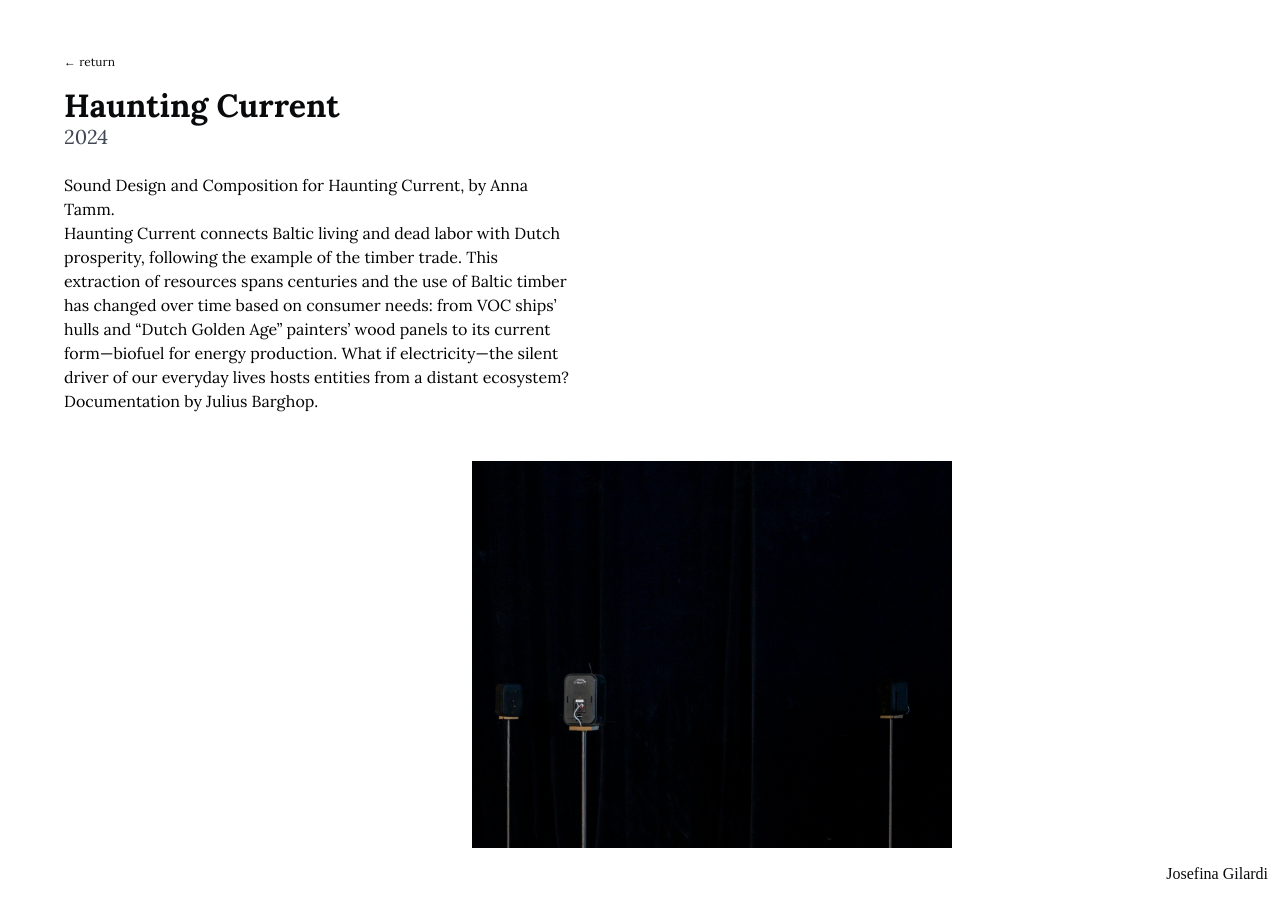
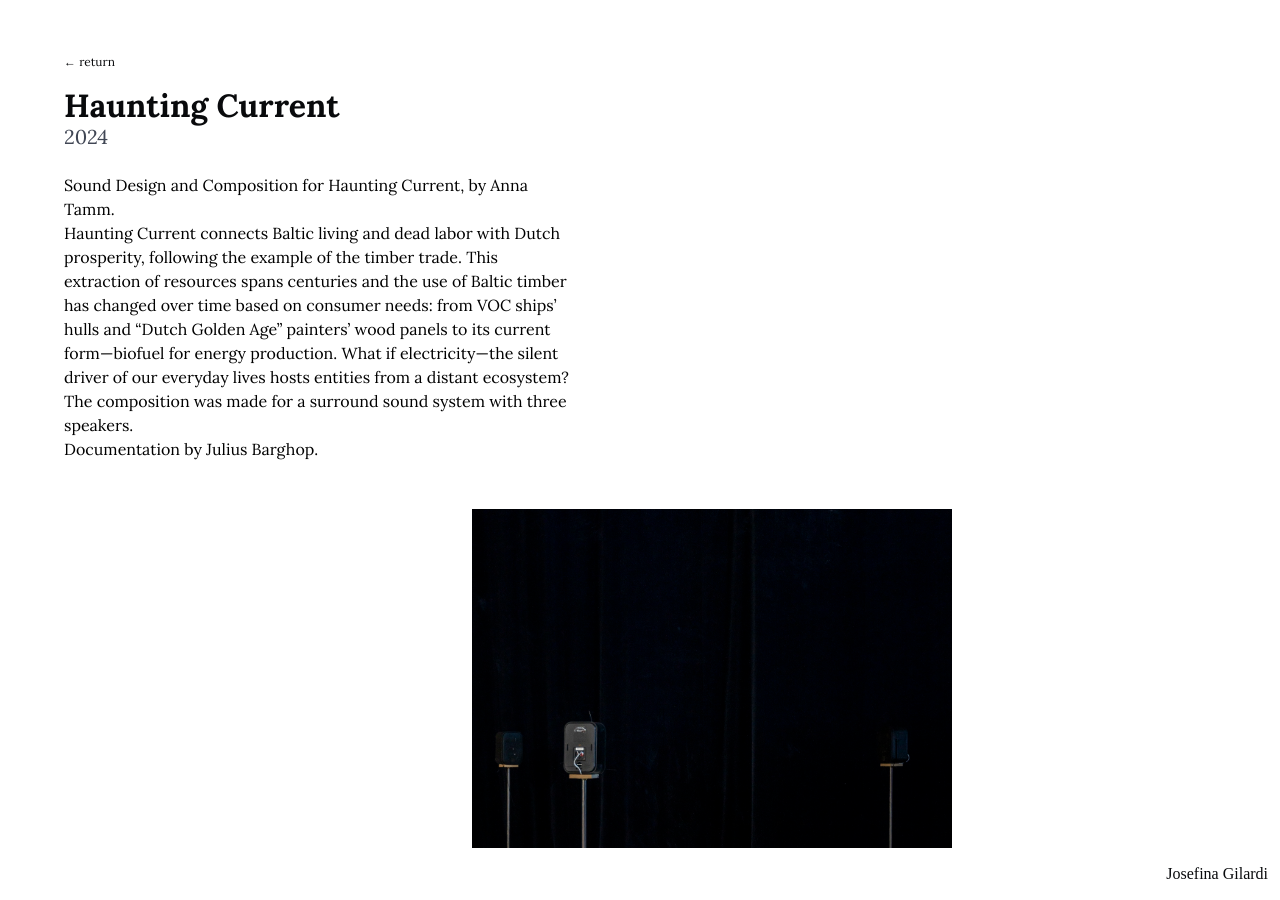
Before and after one commit to corvalanlara/gilardi, a Jekyll site: the page built from collections/_colecciones/haunting-current.md, in a window 1280 px wide and 900 px high. Built offline with Jekyll 4.4.1, drawn with Linux system fonts in a browser that asks for light colours; some web fonts are replaced.

Commit message:
Update haunting-current.md

```diff
--- a/collections/_colecciones/haunting-current.md
+++ b/collections/_colecciones/haunting-current.md
@@ -9,6 +9,7 @@ Sound Design and Composition for Haunting Current, by Anna Tamm.
 
 
 Haunting Current connects Baltic living and dead labor with Dutch prosperity, following the example of the timber trade. This extraction of resources spans centuries and the use of Baltic timber has changed over time based on consumer needs: from VOC ships’ hulls and “Dutch Golden Age” painters’ wood panels to its current form—biofuel for energy production. What if electricity—the silent driver of our everyday lives hosts entities from a distant ecosystem?
+The composition was made for a surround sound system with three speakers.
 
 
 
```
